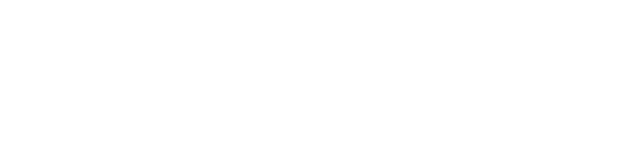
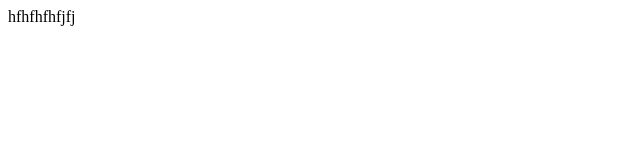
Before and after one commit to Levchenko-Olena/goit-markup-hw-01, a plain HTML site: page index.html in a window 1280 px wide. Shown: the whole page, without its empty margins (0-640 px from the left). Drawn offline with Linux system fonts and the light colour scheme.

Commit message:
Update index.html

```diff
--- a/index.html
+++ b/index.html
@@ -7,7 +7,7 @@
 </head>
 <body>
     <header>
-
+        hfhfhfhfjfj
     </header>
         <main>
 
```
